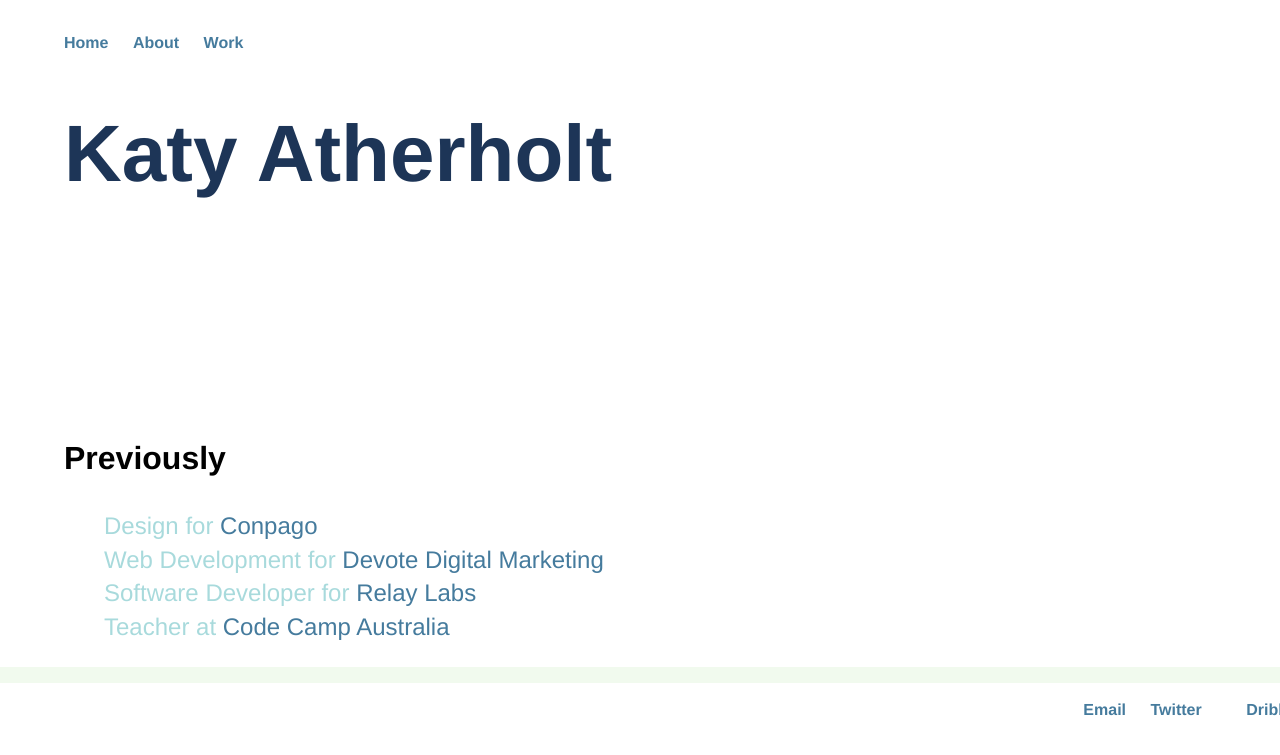
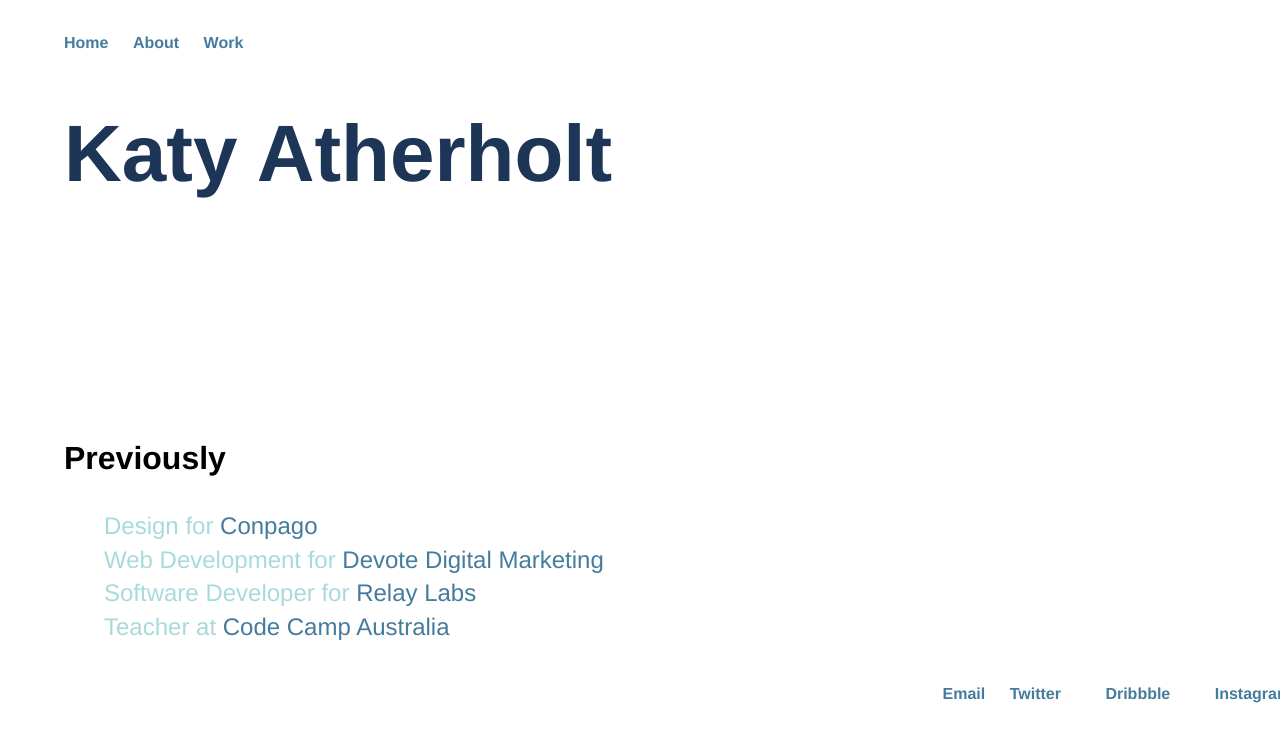
Before and after one commit to katherholt/katherholt.github.io, a Jekyll site: the page built from index.html, in a window 1280 px wide. Shown: the top 755 px of the page. Built offline with Jekyll 4.4.1, drawn with Linux system fonts in a browser that asks for light colours; some web fonts are replaced.

Commit message:
Update main.css

```diff
--- a/css/main.css
+++ b/css/main.css
@@ -13,7 +13,7 @@
 nav ul, footer ul { font-size: 1em; font-family: 'Helvetica', 'Arial', 'Sans-Serif'; padding: 0px; list-style: none; font-weight: bold; }
 nav ul li, footer ul li { display: inline; margin-right: 20px; }
 
-footer { border-top: 1em solid #F1FAEE; font-size: 1em; background-color: #fff; width: 150%; margin-left: -20em;}
+footer { font-size: 1em; background-color: #F1FAEE; width: 110%; }
 ul.footer { float: right;}
 
 /* Blog */
```
